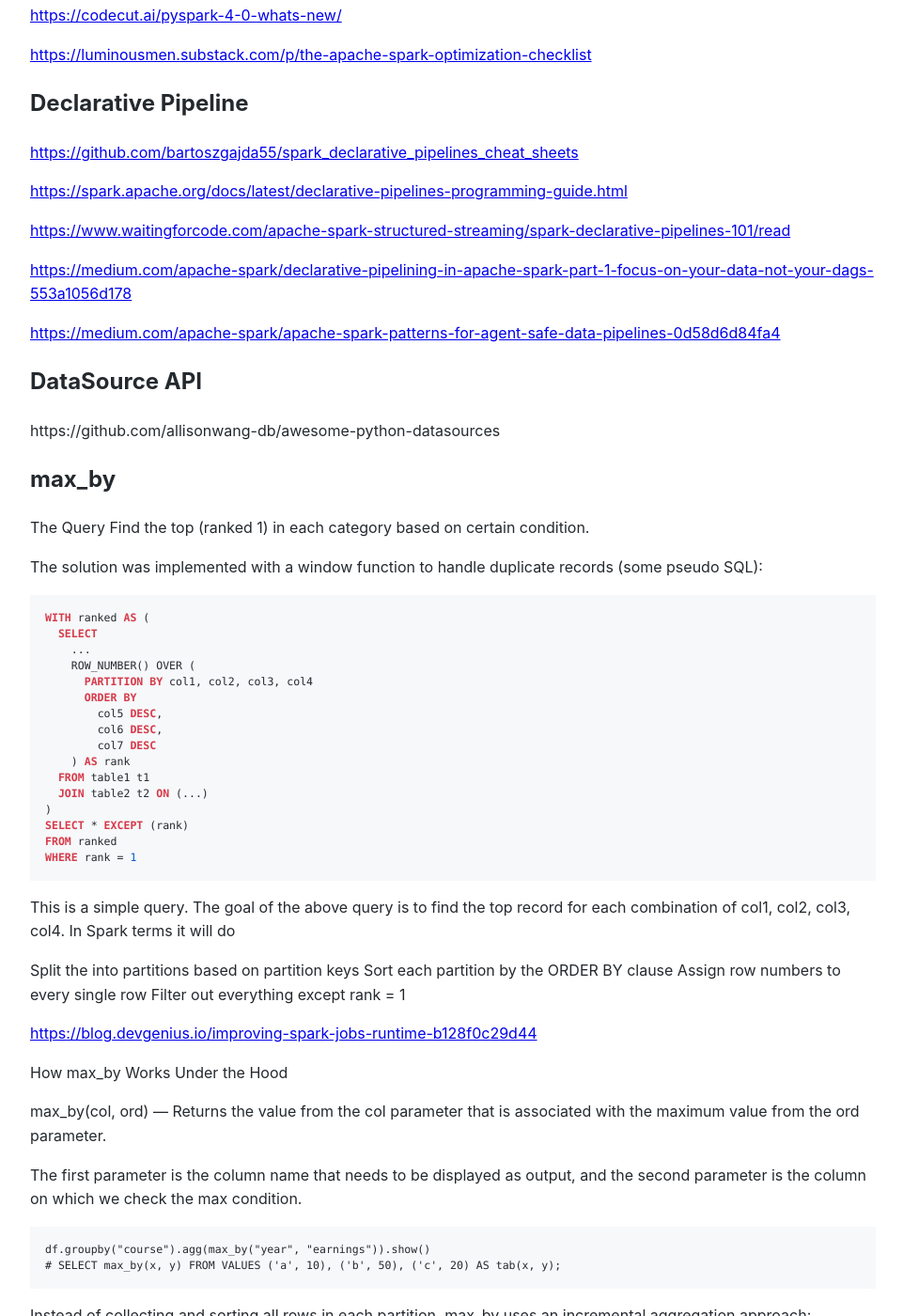
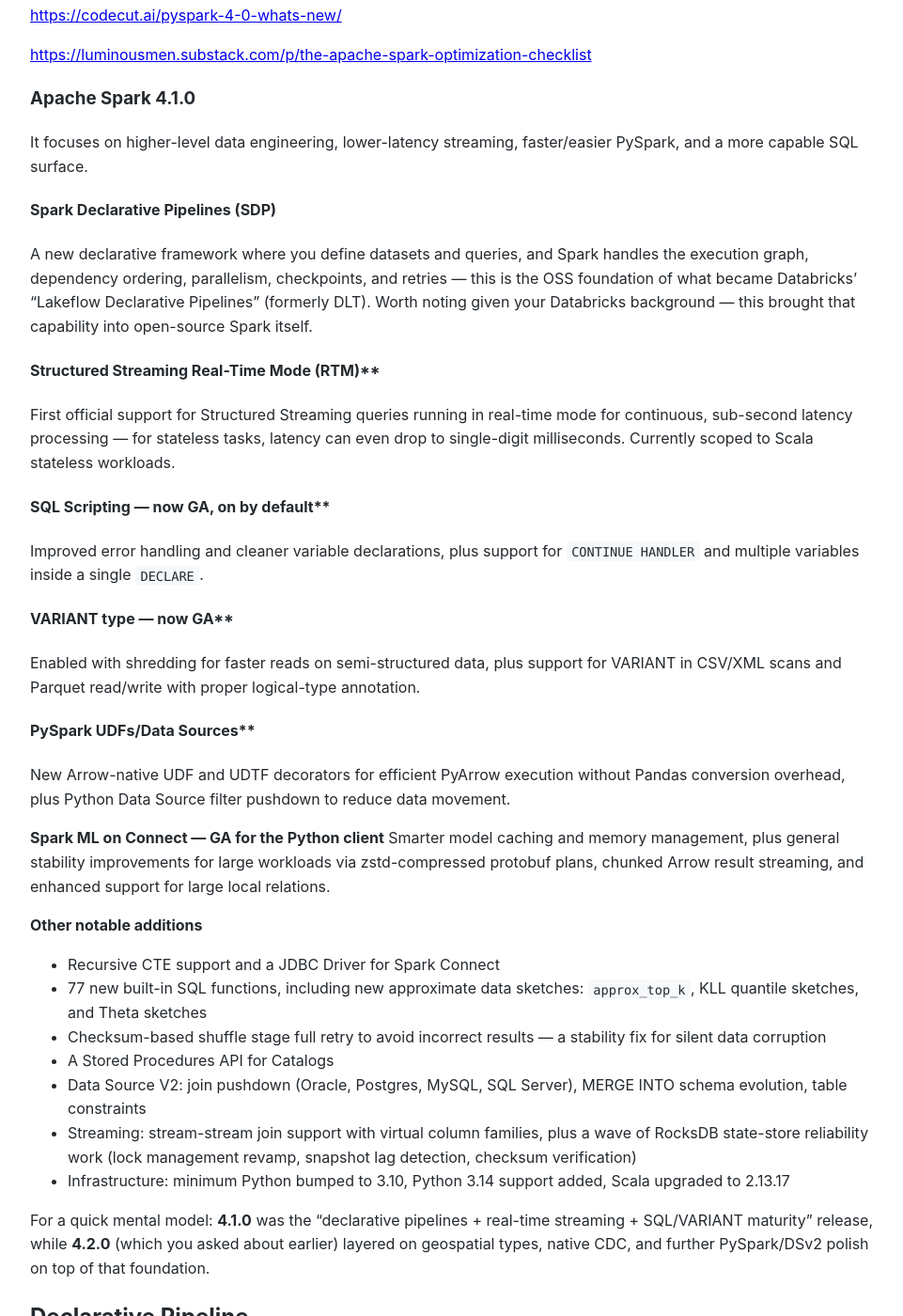
Before and after one commit to Michael-Lubinsky/michael-lubinsky.github.com, a Jekyll site: the page built from spark/spark_4.md, in a window 1280 px wide and 1400 px high, scrolled down 498 px. Shown: the whole window at 94% size, without its empty margins (158-1119 px from the left). Built offline with Jekyll 4.4.1, drawn with Linux system fonts in a browser that asks for light colours; our own code applies the rules of GitHub Pages for plain Markdown files.

Commit message:
Update spark_4.md

```diff
--- a/spark/spark_4.md
+++ b/spark/spark_4.md
@@ -18,6 +18,39 @@
 
 
 <https://luminousmen.substack.com/p/the-apache-spark-optimization-checklist>
+
+### Apache Spark 4.1.0
+ It focuses on higher-level data engineering, lower-latency streaming, faster/easier PySpark, and a more capable SQL surface.
+
+
+#### Spark Declarative Pipelines (SDP)
+A new declarative framework where you define datasets and queries, and Spark handles the execution graph, dependency ordering, parallelism, checkpoints, and retries — this is the OSS foundation of what became Databricks' "Lakeflow Declarative Pipelines" (formerly DLT). Worth noting given your Databricks background — this brought that capability into open-source Spark itself.
+
+#### Structured Streaming Real-Time Mode (RTM)**
+First official support for Structured Streaming queries running in real-time mode for continuous, sub-second latency processing — for stateless tasks, latency can even drop to single-digit milliseconds. Currently scoped to Scala stateless workloads.
+
+#### SQL Scripting — now GA, on by default**
+Improved error handling and cleaner variable declarations, plus support for `CONTINUE HANDLER` and multiple variables inside a single `DECLARE`.
+
+#### VARIANT type — now GA**
+Enabled with shredding for faster reads on semi-structured data, plus support for VARIANT in CSV/XML scans and Parquet read/write with proper logical-type annotation.
+
+#### PySpark UDFs/Data Sources**
+New Arrow-native UDF and UDTF decorators for efficient PyArrow execution without Pandas conversion overhead, plus Python Data Source filter pushdown to reduce data movement.
+
+**Spark ML on Connect — GA for the Python client**
+Smarter model caching and memory management, plus general stability improvements for large workloads via zstd-compressed protobuf plans, chunked Arrow result streaming, and enhanced support for large local relations.
+
+**Other notable additions**
+- Recursive CTE support and a JDBC Driver for Spark Connect
+- 77 new built-in SQL functions, including new approximate data sketches: `approx_top_k`, KLL quantile sketches, and Theta sketches
+- Checksum-based shuffle stage full retry to avoid incorrect results — a stability fix for silent data corruption
+- A Stored Procedures API for Catalogs
+- Data Source V2: join pushdown (Oracle, Postgres, MySQL, SQL Server), MERGE INTO schema evolution, table constraints
+- Streaming: stream-stream join support with virtual column families, plus a wave of RocksDB state-store reliability work (lock management revamp, snapshot lag detection, checksum verification)
+- Infrastructure: minimum Python bumped to 3.10, Python 3.14 support added, Scala upgraded to 2.13.17
+
+For a quick mental model: **4.1.0** was the "declarative pipelines + real-time streaming + SQL/VARIANT maturity" release, while **4.2.0** (which you asked about earlier) layered on geospatial types, native CDC, and further PySpark/DSv2 polish on top of that foundation.
 
 ## Declarative Pipeline
 
```
